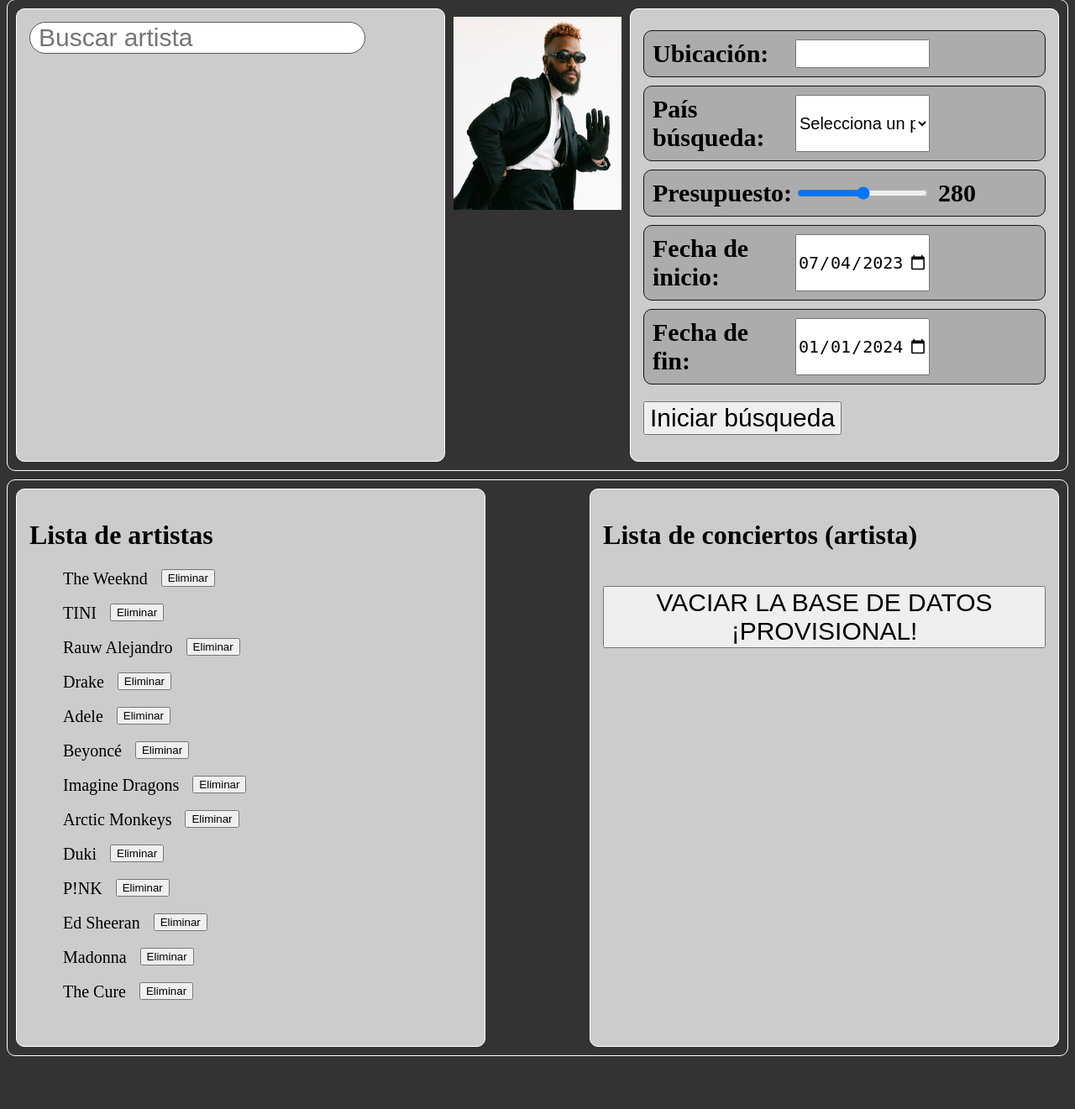
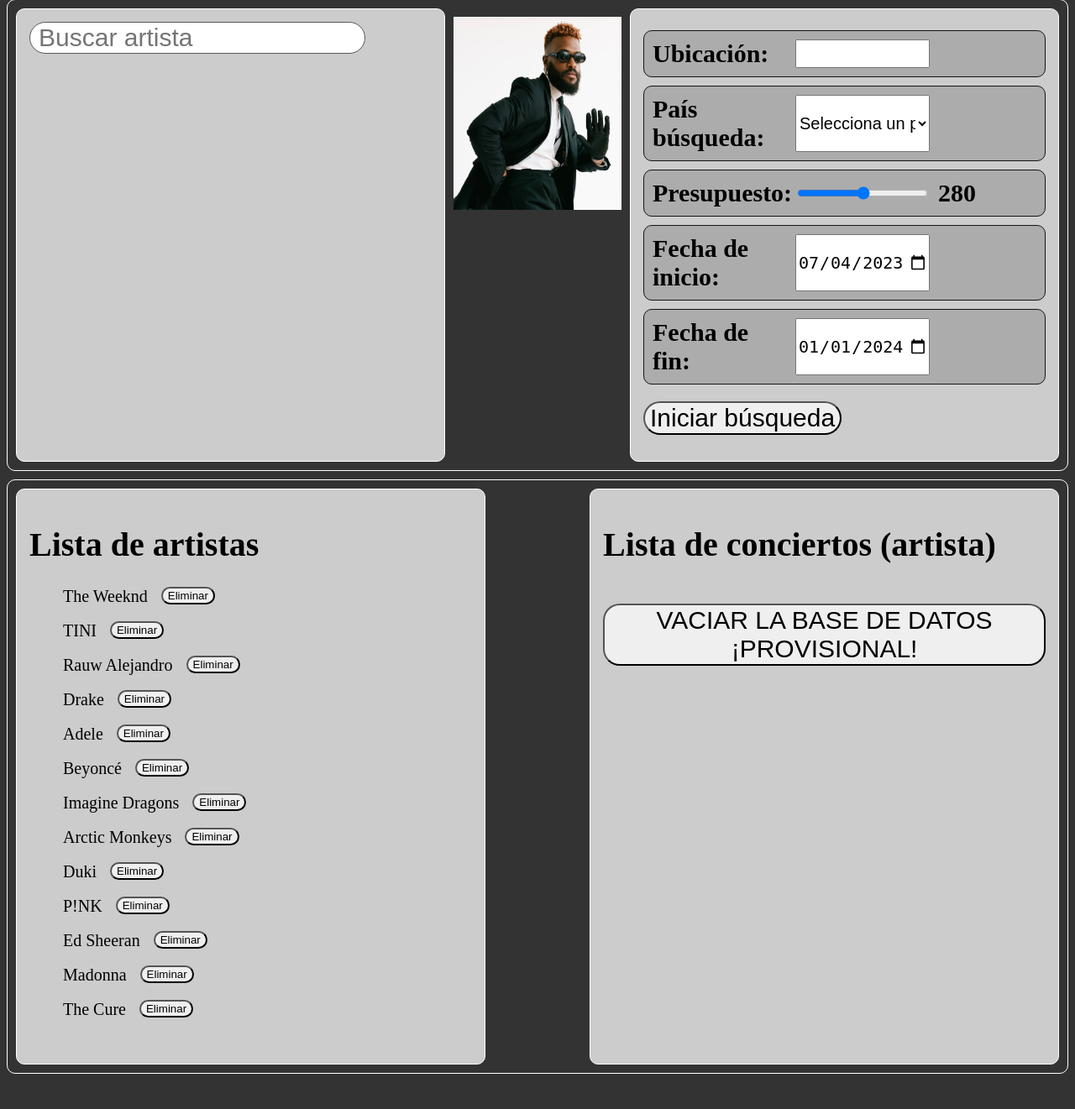
Before and after one commit to FabioSTO/BuscadorDeConciertos, a Django app: page / in a window 1280 px wide. Shown: the part 91-1412 px from the top of the page at 84% size. Run offline with Django 4.2, Linux system fonts and the light colour scheme; data comes from the database, SQL or seed files in the repository; some libraries are stand-ins or nearby versions.

Commit message:
Pequeños ajustes css y JS

```diff
--- a/app/static/BuscadorConciertos/css/belleza.css
+++ b/app/static/BuscadorConciertos/css/belleza.css
@@ -1,5 +1,13 @@
 body {
 	background-color: #333333;
+}
+
+h1 {
+	font-size: 40px;
+}
+
+#boton, #borrar_base, #boton_borrar {
+	border-radius: 20px;
 }
 
 .header {
@@ -256,7 +264,7 @@ li form {
 	display: block;
 }
 
-.botonVaciar-noShow {
+.noShow {
 	display: none;
 }
 
--- a/app/static/BuscadorConciertos/js/forms.js
+++ b/app/static/BuscadorConciertos/js/forms.js
@@ -120,7 +120,8 @@ $(document).ready(function() {
       var url = '/iniciarBusqueda/';
       $('#overlay2').addClass('overlay-show2');
       $('#spinner2').addClass('show-spinner2');
-      $('#borrar_base').addClass('botonVaciar-noShow');
+      $('#borrar_base').addClass('noShow');
+      $('#diccionario').addClass('noShow');
       obtenerTitulares();
       $.ajax({
         url: url,
@@ -135,7 +136,8 @@ $(document).ready(function() {
             $('#spinner2').removeClass('show-spinner2');
             $('#overlay2').removeClass('overlay-show2');
             $('#titulares').removeClass('titulares-show');  // Para darle tiempo a cargar el mapa
-            $('#borrar_base').removeClass('botonVaciar-noShow');
+            $('#borrar_base').removeClass('noShow');
+            $('#diccionario').removeClass('noShow');
           }, 2000);
       }
     });
@@ -174,6 +176,7 @@ $(document).ready(function() {
     origin = conciertos[0].place + "," + conciertos[0].country;
     destination = conciertos[conciertos.length - 1].place + "," + conciertos[conciertos.length - 1].country;
 
+    console.log(waypoints);
     cred = 'AIzaSyC4GYQA9Yk5TpyJKIb4ATbasxQ9TIcpiaw'
 
     var maps_url = "https://www.google.com/maps/embed/v1/directions?key=" + cred + "&origin=" + origin + "&destination=" + destination + "&waypoints=" + waypoints.slice(0, -1) + "&units=metric&mode=driving";
```
